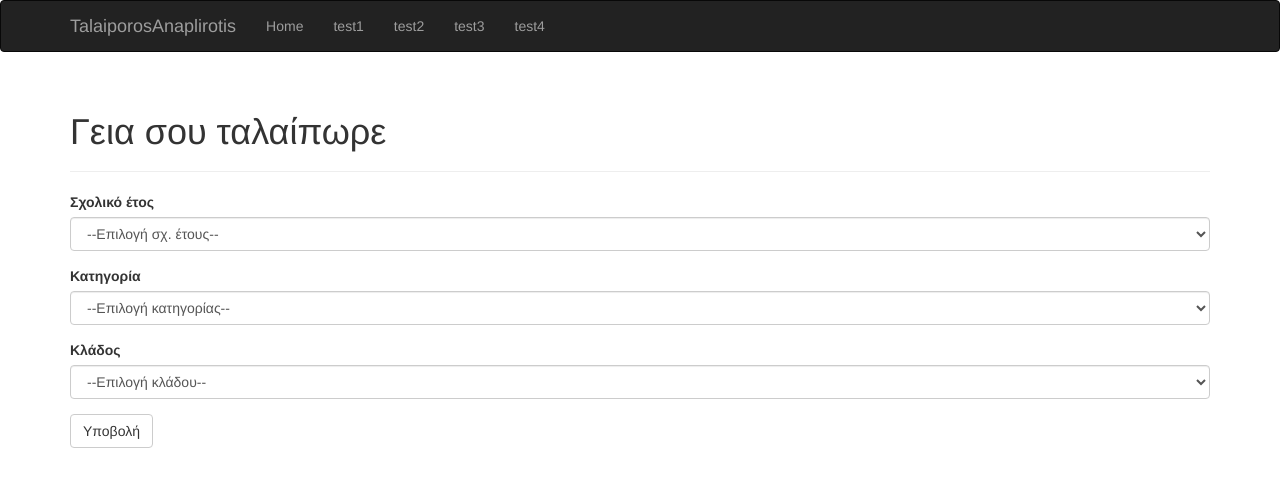
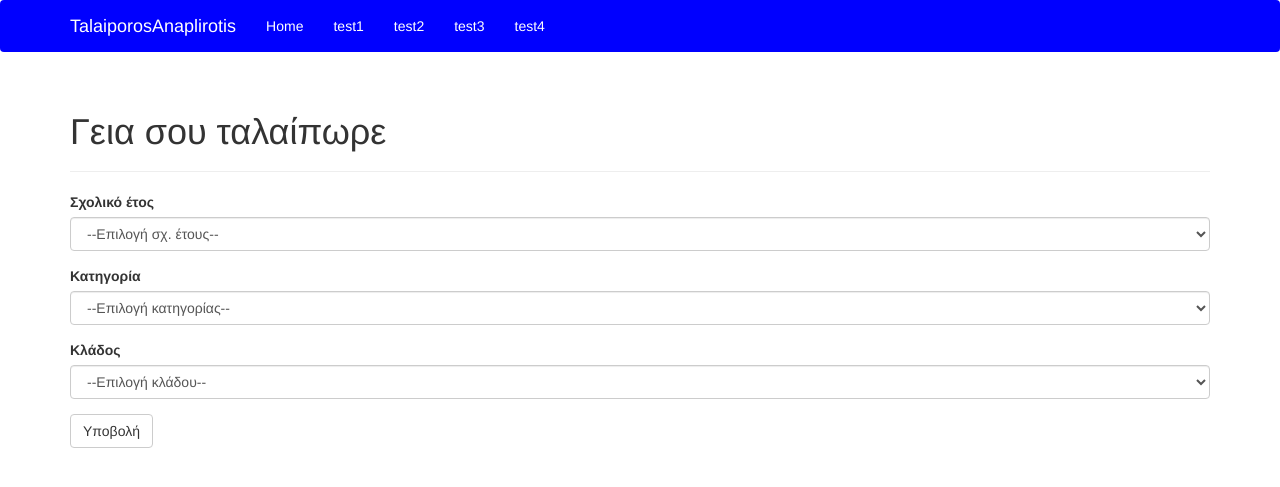
Before and after one commit to fkaralis/talaiporosanaplirotis, a Flask app: page / in a window 1280 px wide. Shown: the top 487 px of the page. Run offline with Flask 2, Linux system fonts and the light colour scheme; data that the repository does not hold is empty; parts of the project's set-up code (start-up, migrations or seed data) failed here and were passed over; some libraries are stand-ins or nearby versions.

Commit message:
introducing custom css styling base template

```diff
--- /dev/null
+++ b/app/static/custom.css
@@ -0,0 +1,24 @@
+.bg-pink
+{
+  background-color: #FF0000;
+}
+
+.bg-darkorchid
+{
+  background-color: #9932CC;
+}
+
+.bg-royalblue
+{
+  background-color: #4169E1;
+
+}
+
+.navbar-custom
+{
+  background-color: blue;
+}
+
+.navbar-custom a {
+    color: white;
+}
--- a/app/templates/base.html
+++ b/app/templates/base.html
@@ -8,10 +8,11 @@
       type="image/x-con">
 <link rel="icon" href="{{ url_for('static', filename = 'favicon.png') }}"
       type="image/x-con">
+<link rel="stylesheet" type="text/css" href="{{ url_for('static', filename = 'custom.css') }}">
 {% endblock %}
 
 {% block navbar %}
-<div class="navbar navbar-inverse" role="navigation">
+<div class="navbar navbar-custom" role="navigation">
     <div class="container">
         <div class="navbar-header">
             <button type="button" class="navbar-toggle"
```
